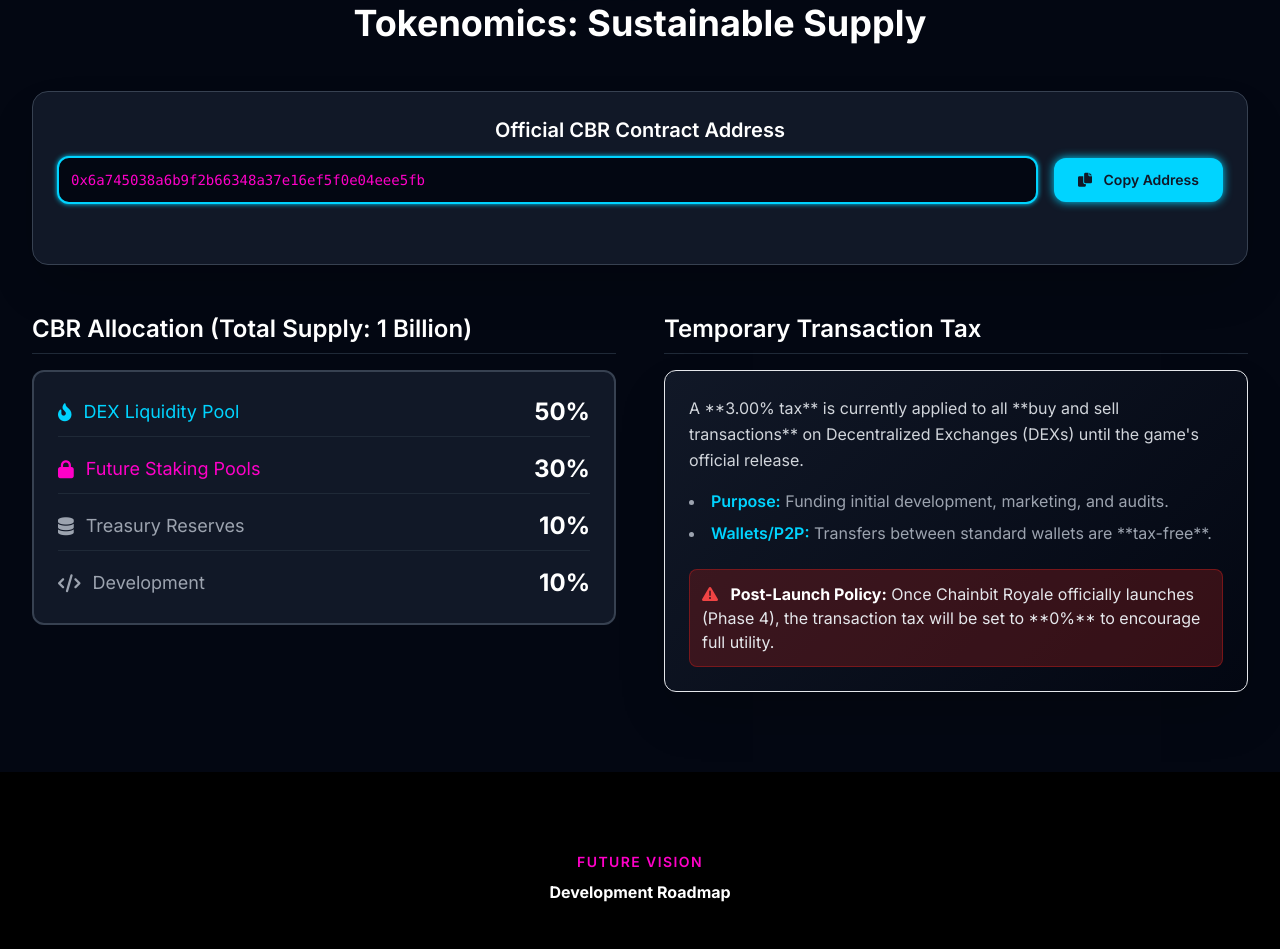
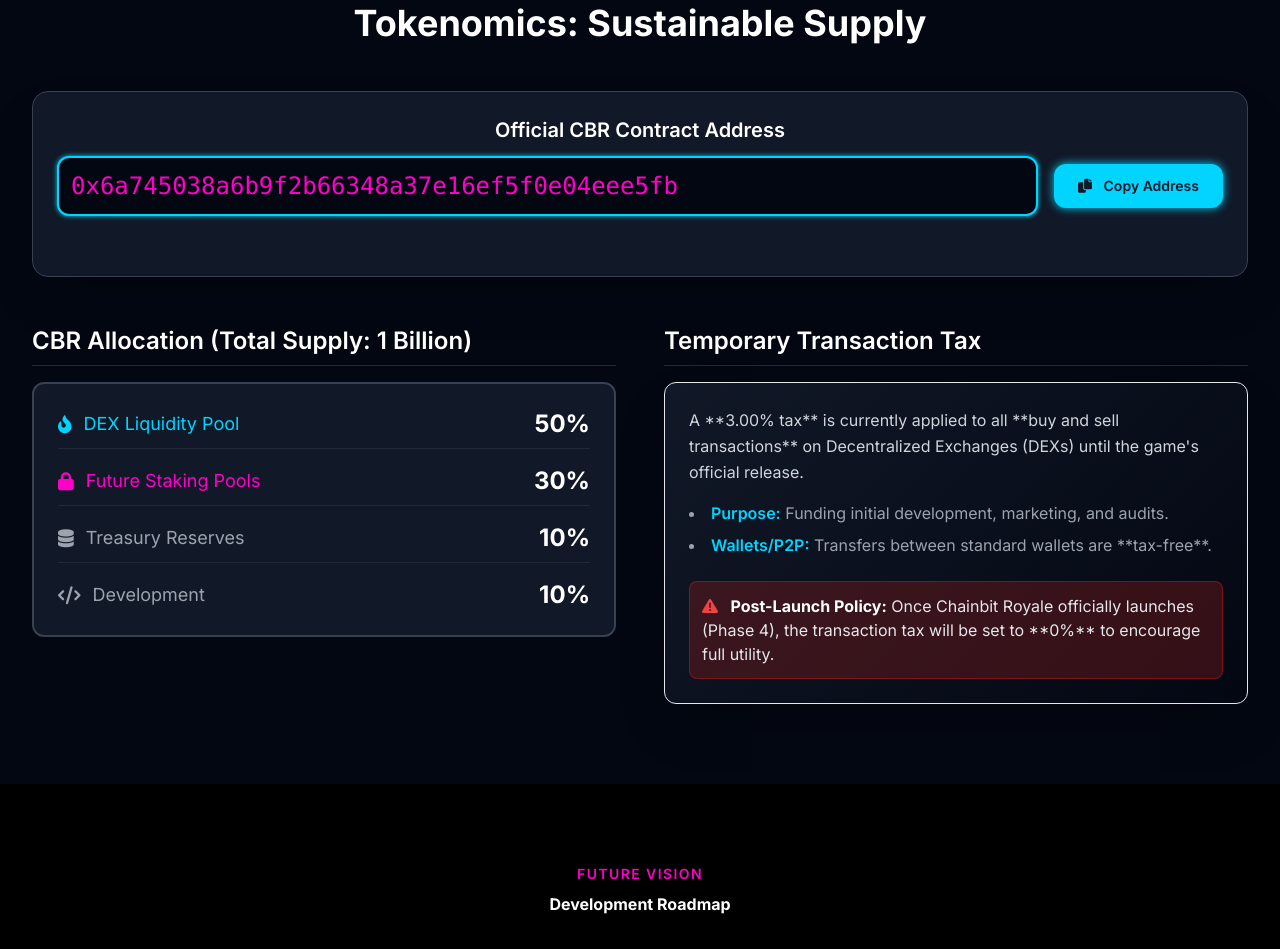
Before and after one commit to ChainbitRoyale/ChainbitRoyale-, a plain HTML site: page index.html in a window 1280 px wide. Shown: the part 1974-2923 px from the top of the page. Drawn offline with nearby package versions, Linux system fonts and the light colour scheme.

Commit message:
Update index.html

```diff
--- a/index.html
+++ b/index.html
@@ -204,9 +204,9 @@
 
                     <div class="flex flex-col md:flex-row items-center justify-center space-y-3 md:space-y-0 md:space-x-4">
 
-                        <!-- Display Address -->
+                        <!-- Display Address - UPDATED FONT SIZE TO text-2xl -->
                         <div id="contract-address-display"
-                             class="w-full md:w-auto flex-grow break-all bg-gray-950 text-neon-pink neon-border-blue border-2 p-3 rounded-xl text-sm font-mono cursor-pointer transition duration-150 ease-in-out hover:bg-gray-900/50"
+                             class="w-full md:w-auto flex-grow break-all bg-gray-950 text-neon-pink neon-border-blue border-2 p-3 rounded-xl text-2xl font-mono cursor-pointer transition duration-150 ease-in-out hover:bg-gray-900/50"
                              title="Click to copy address">
                             0x6a745038a6b9f2b66348a37e16ef5f0e04eee5fb
                         </div>
```
